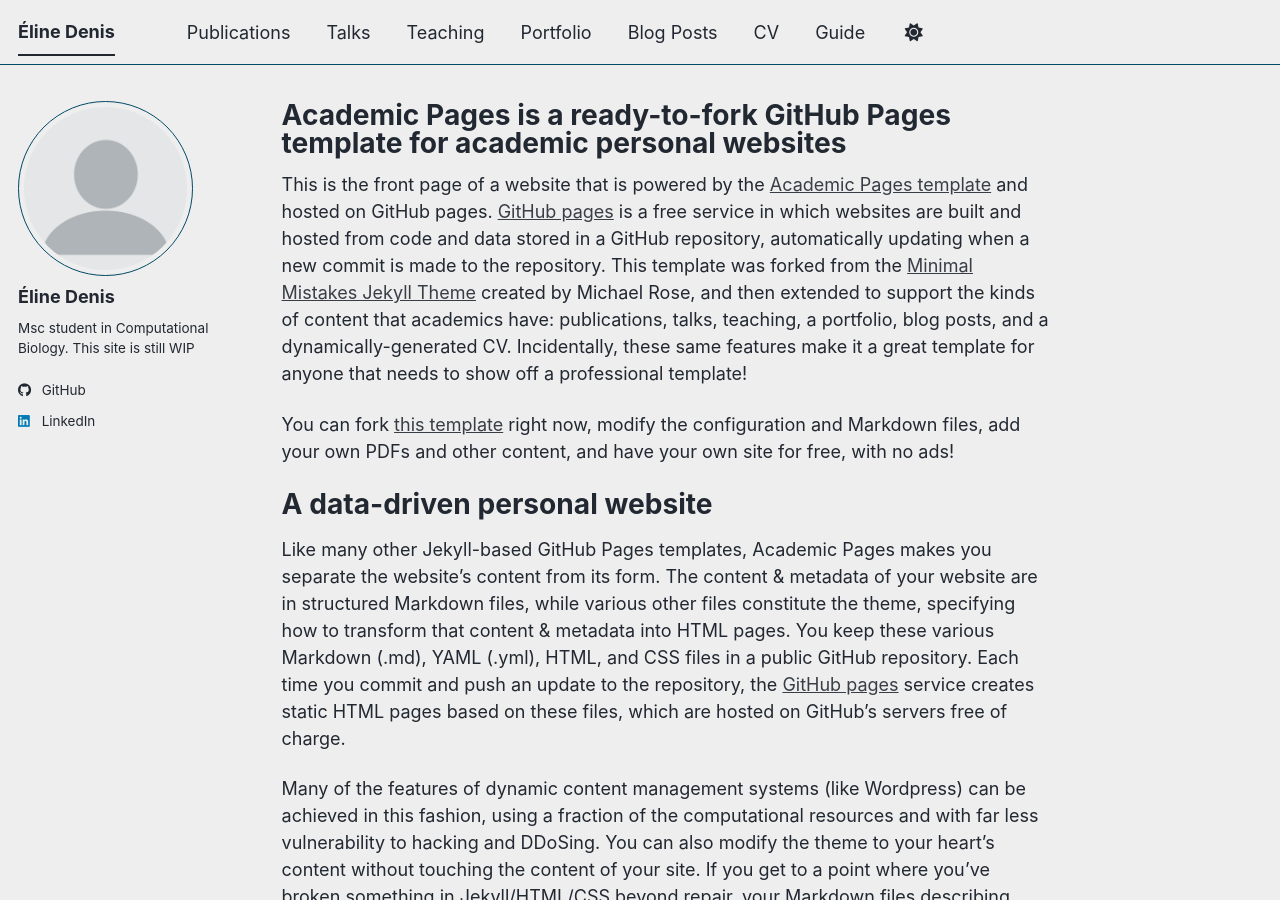
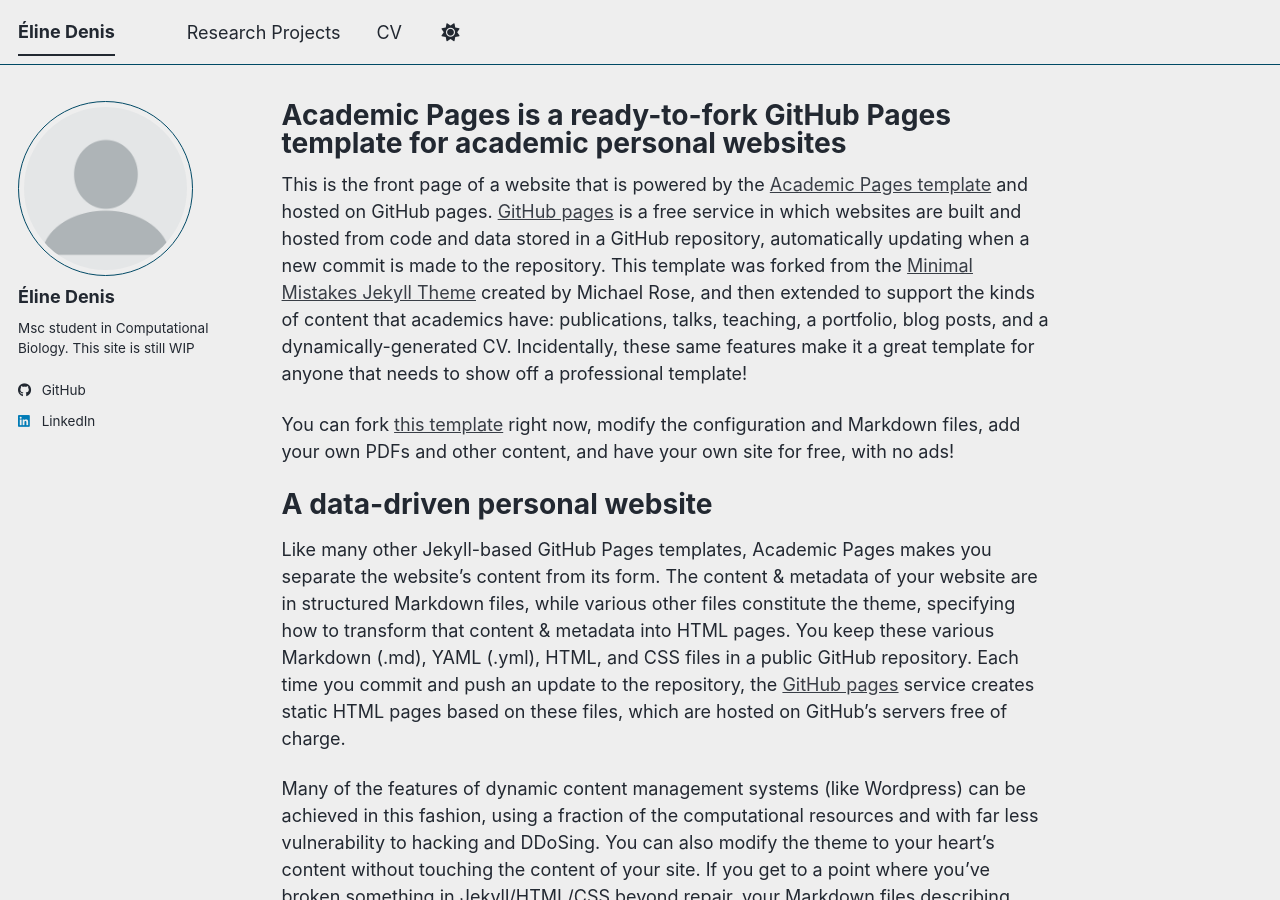
Before and after one commit to eline-dn/eline-dn.github.io, a Jekyll site: the page built from _pages/about.md, in a window 1280 px wide and 900 px high. Built offline with Jekyll 4.4.1, drawn with Linux system fonts in a browser that asks for light colours; a script bundle is joined from its source files by our own code; library files that are not in the unit come from our copies.

Commit message:
Update navigation.yml

```diff
--- a/_data/navigation.yml
+++ b/_data/navigation.yml
@@ -8,20 +8,20 @@
 #      Markdown formatted page while the second is generated using JSON.
 
 main:
-  - title: "Publications"
-    url: /publications/
+  #- title: "Publications"
+  #  url: /publications/
 
-  - title: "Talks"
-    url: /talks/
+ # - title: "Talks"
+ #   url: /talks/
 
-  - title: "Teaching"
-    url: /teaching/
+ # - title: "Teaching"
+  #  url: /teaching/
 
-  - title: "Portfolio"
+  - title: "Research Projects"
     url: /portfolio/
 
-  - title: "Blog Posts"
-    url: /year-archive/
+  #- title: "Blog Posts"
+   # url: /year-archive/
 
   - title: "CV"
     url: /cv/
@@ -29,5 +29,5 @@
   # - title: "CV"
   #   url: /cv-json/
 
-  - title: "Guide"
-    url: /markdown/
+ # - title: "Guide"
+  #  url: /markdown/
```
